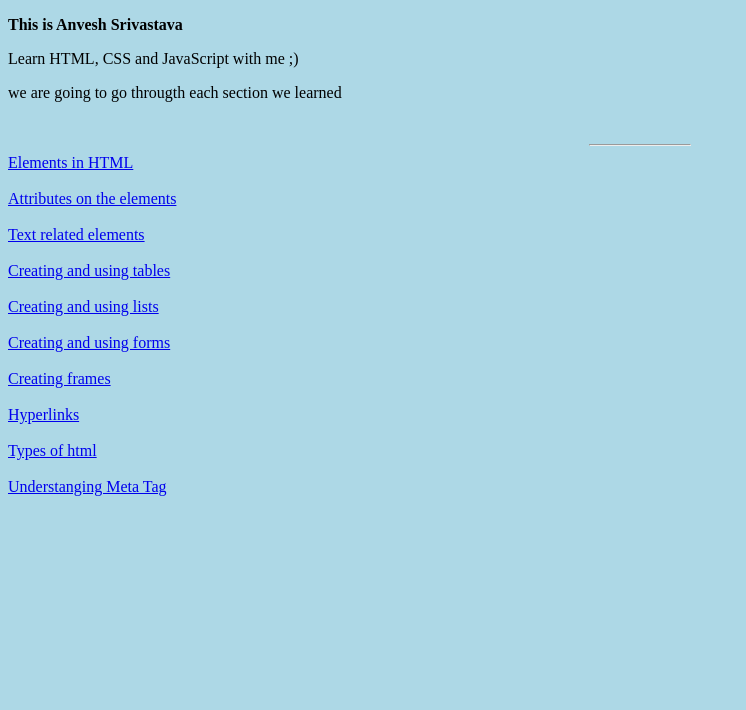
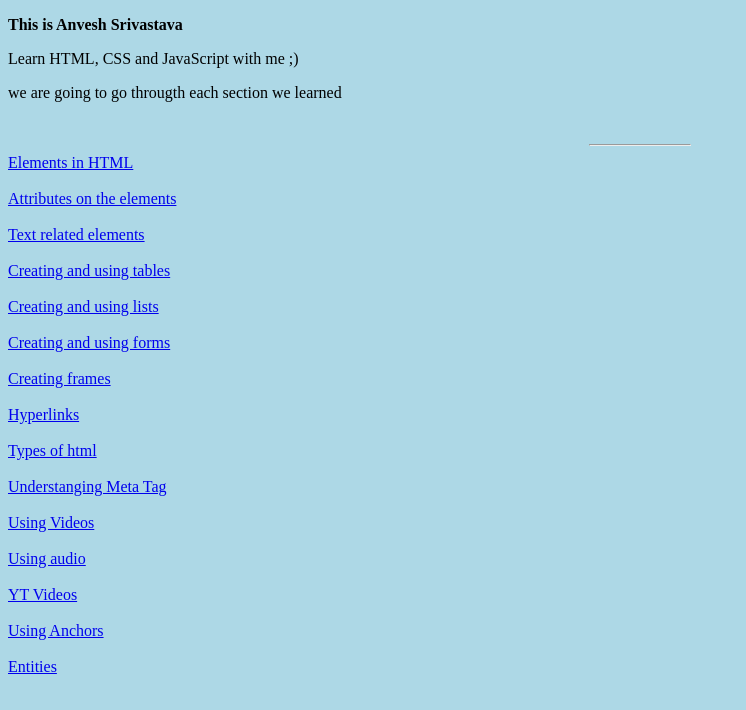
Before and after one commit to AnveshSrivastava/HTML, a plain HTML site: page index.html in a window 1280 px wide. Shown: the whole page, without its empty margins (0-746 px from the left). Drawn offline with Linux system fonts and the light colour scheme.

Commit message:
modifyied index

```diff
--- a/index.html
+++ b/index.html
@@ -21,10 +21,10 @@
     <a href="hyperlinks.html">Hyperlinks</a><br><br>
     <a href="types_of_html.html">Types of html</a><br><br>
     <a href="understanging_meta_tag.html">Understanging Meta Tag</a><br><br>
-    <a href="using_video.html"></a><br><br>
-    <a href="using_audio.html"></a><br><br>
-    <a href="using_youtube_vdo.html"></a><br><br>
-    <a href="using_anchors.html"></a><br><br>
-    <a href="using_entities.html"></a><br><br>
+    <a href="using_video.html">Using Videos</a><br><br>
+    <a href="using_audio.html">Using audio</a><br><br>
+    <a href="using_youtube_vdo.html">YT Videos</a><br><br>
+    <a href="using_anchors.html">Using Anchors</a><br><br>
+    <a href="using_entities.html">Entities</a><br><br>
 </body>
 </html>
```
